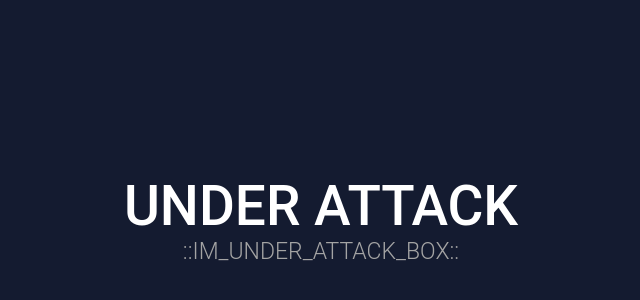
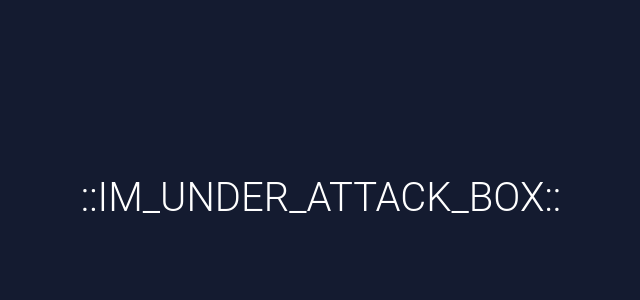
Before and after one commit to LetoaBackup/cdn, a plain HTML site: page under_attack.html in a window 1280 px wide. Shown: the part 116-416 px from the top of the page, without its empty margins (319-959 px from the left). Drawn offline with Linux system fonts and the light colour scheme.

Commit message:
Update under_attack.html

```diff
--- a/under_attack.html
+++ b/under_attack.html
@@ -85,14 +85,8 @@
             }
 
             .banner-title {
-                font-size: 55px;
+                font-size: 40px;
                 color: #fff;
-                font-weight: 300;
-            }
-
-            .banner-slogan {
-                font-size: 23px;
-                color: #a4a4a4;
                 font-weight: 300;
             }
         </style>
@@ -101,8 +95,7 @@
         <div class="head">
             <div class="banner-textarea middle-center">
                 <div class="banner-title">
-                    <span style="font-weight: 500">UNDER ATTACK</span>
-                    <div class="banner-slogan">::IM_UNDER_ATTACK_BOX::</div>
+                    <div class="banner-title">::IM_UNDER_ATTACK_BOX::</div>
                 </div>
             </div>
         </div>
```
